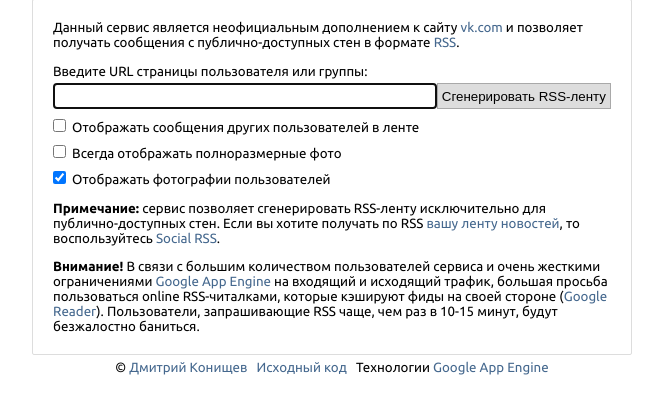
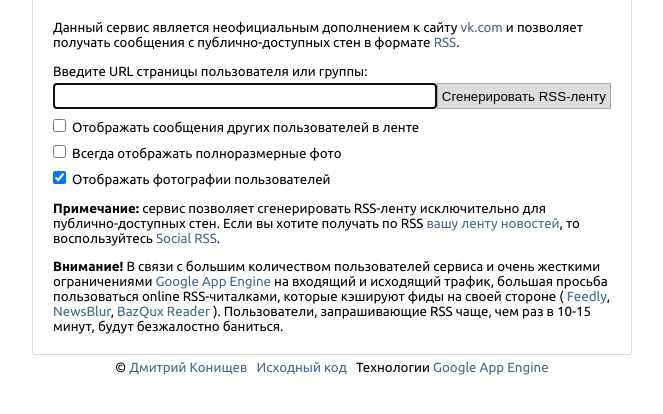
Before and after one commit to KonishchevDmitry/vkfeed, a Python web app: template templates/main.html in a window 1280 px wide. Shown: the part 59-473 px from the top of the page, without its empty margins (308-971 px from the left). Run offline with Jinja, Linux system fonts and the light colour scheme; the template is opened without the code that fills it, so the values that code supplies are empty.

Commit message:
Update list of suggested readers

```diff
--- a/templates/main.html
+++ b/templates/main.html
@@ -74,9 +74,11 @@
             сервиса и очень жесткими ограничениями
             <a href="http://code.google.com/appengine/" target="_blank">Google App Engine</a>
             на входящий и исходящий трафик, большая просьба пользоваться online
-            RSS-читалками, которые кэшируют фиды на своей стороне
-            (<a href="http://google.com/reader/" target="_blank">Google Reader</a>).
-            Пользователи, запрашивающие RSS чаще, чем раз в 10-15 минут, будут
+            RSS-читалками, которые кэшируют фиды на своей стороне (
+                <a href="http://www.feedly.com" target="_blank">Feedly</a>,
+                <a href="http://www.newsblur.com/" target="_blank">NewsBlur</a>,
+                <a href="https://bazqux.com/" target="_blank">BazQux Reader</a>
+            ). Пользователи, запрашивающие RSS чаще, чем раз в 10-15 минут, будут
             безжалостно баниться.
         </div>
 
```
